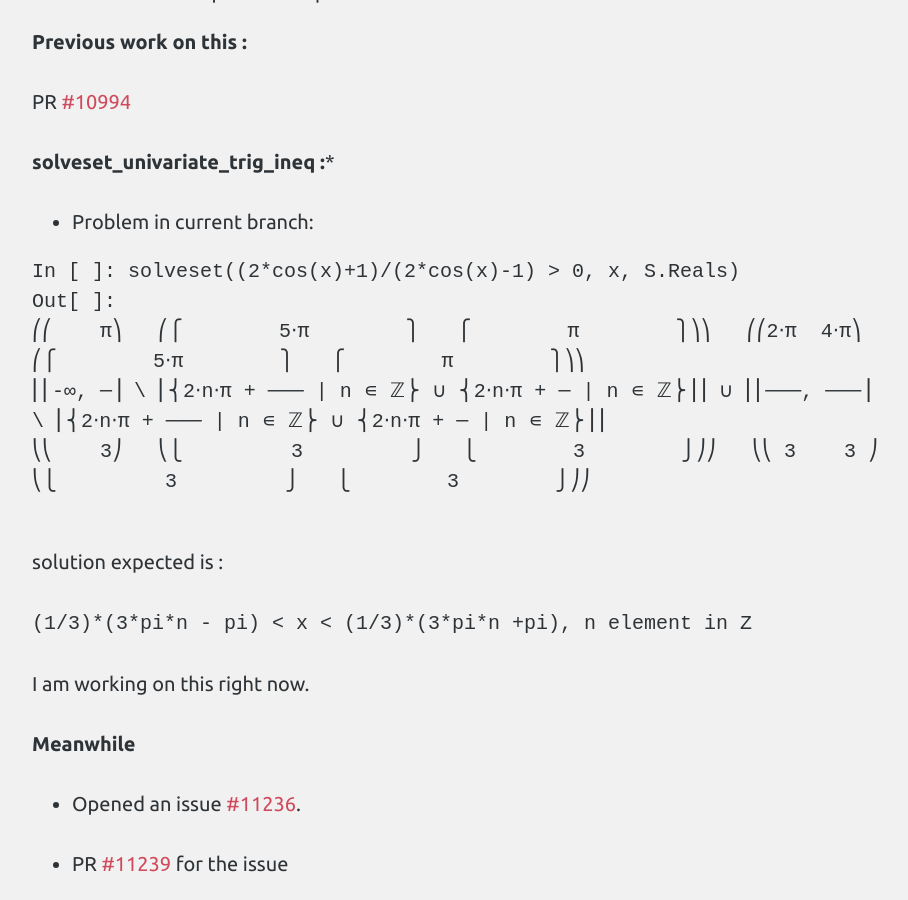
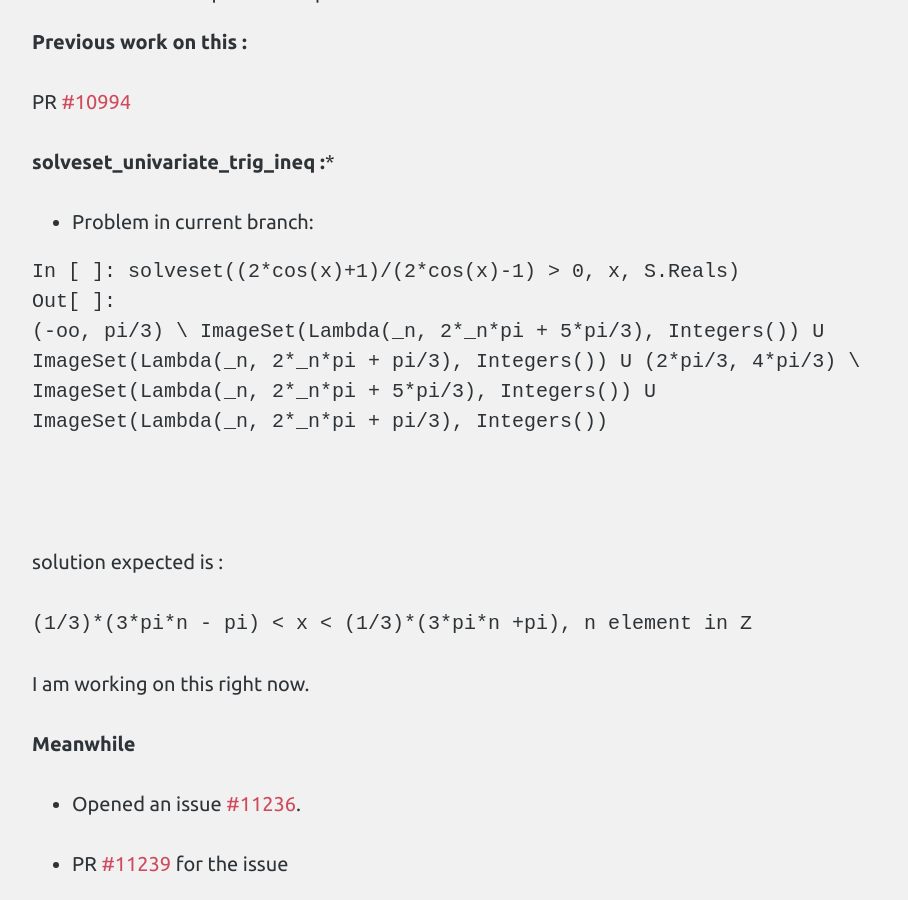
Before and after one commit to Shekharrajak/shekharrajak.github.io, a Jekyll site: the page built from _posts/2016-6-13-Coding-Period-week-4.md, in a window 1280 px wide and 900 px high, scrolled down 1500 px. Shown: the whole window, without its empty margins (183-1091 px from the left). Built offline with Jekyll 4.4.1, drawn with Linux system fonts in a browser that asks for light colours; nearby versions of some CDN libraries; comment, search, counter and statistics services are not loaded.

Commit message:
week 4 edit

````diff
--- a/_posts/2016-6-13-Coding-Period-week-4.md
+++ b/_posts/2016-6-13-Coding-Period-week-4.md
@@ -38,9 +38,9 @@ PR [#10994](https://github.com/sympy/sympy/pull/10994)
 ```
 In [ ]: solveset((2*cos(x)+1)/(2*cos(x)-1) > 0, x, S.Reals)
 Out[ ]:
-⎛⎛    π⎞   ⎛⎧        5⋅π        ⎫   ⎧        π        ⎫⎞⎞   ⎛⎛2⋅π  4⋅π⎞   ⎛⎧        5⋅π        ⎫   ⎧        π        ⎫⎞⎞
-⎜⎜-∞, ─⎟ \ ⎜⎨2⋅n⋅π + ─── | n ∊ ℤ⎬ ∪ ⎨2⋅n⋅π + ─ | n ∊ ℤ⎬⎟⎟ ∪ ⎜⎜───, ───⎟ \ ⎜⎨2⋅n⋅π + ─── | n ∊ ℤ⎬ ∪ ⎨2⋅n⋅π + ─ | n ∊ ℤ⎬⎟⎟
-⎝⎝    3⎠   ⎝⎩         3         ⎭   ⎩        3        ⎭⎠⎠   ⎝⎝ 3    3 ⎠   ⎝⎩         3         ⎭   ⎩        3        ⎭⎠⎠
+(-oo, pi/3) \ ImageSet(Lambda(_n, 2*_n*pi + 5*pi/3), Integers()) U ImageSet(Lambda(_n, 2*_n*pi + pi/3), Integers()) U (2*pi/3, 4*pi/3) \ ImageSet(Lambda(_n, 2*_n*pi + 5*pi/3), Integers()) U ImageSet(Lambda(_n, 2*_n*pi + pi/3), Integers())
+
+
 
 ```
 
````
